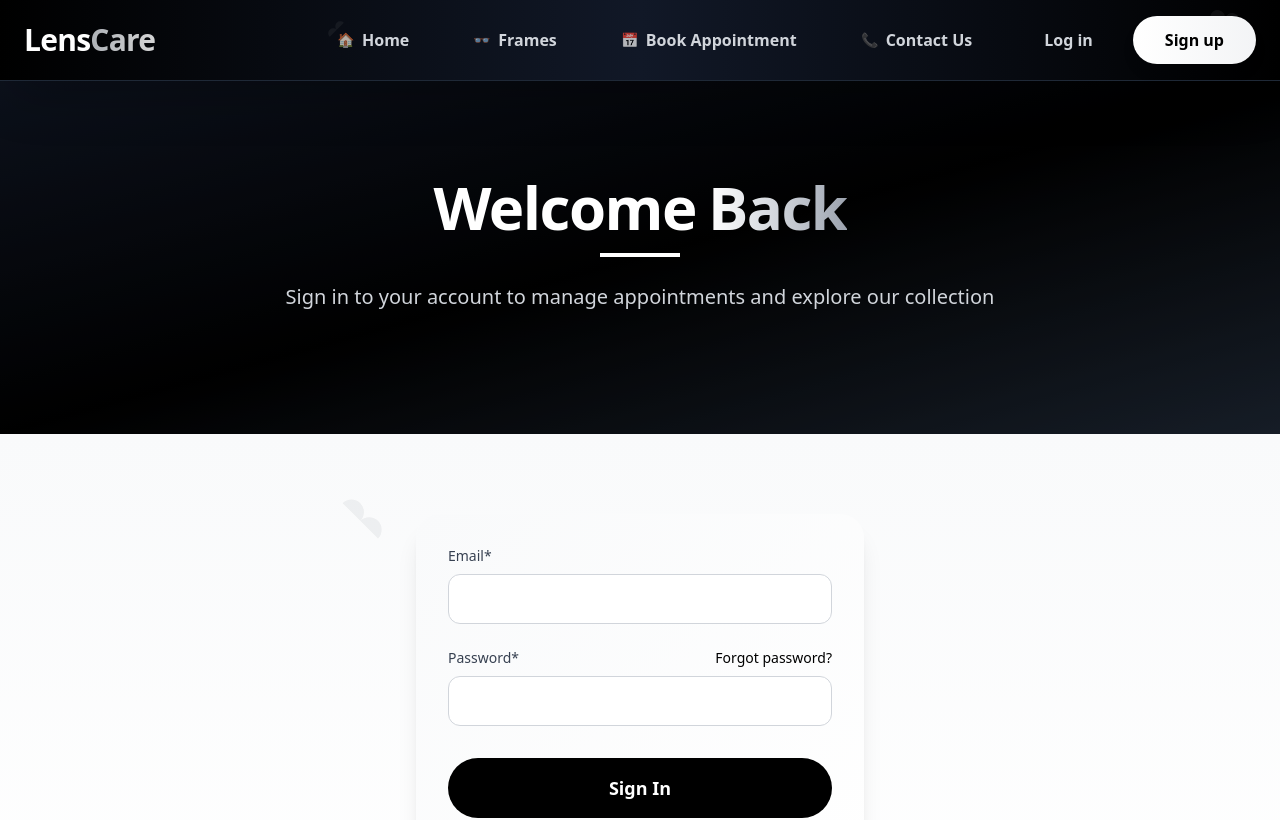
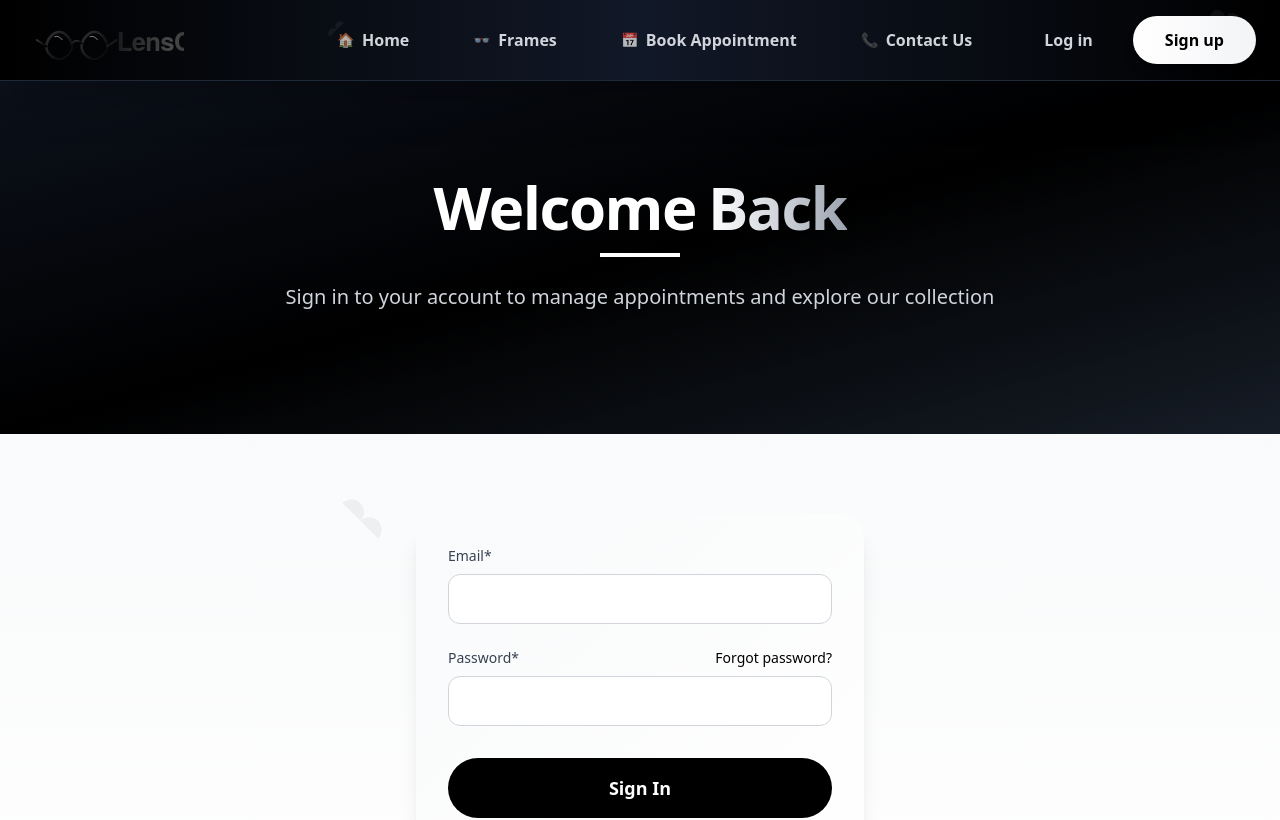
Before and after one commit to siddhant4357/LensCare, a React (Vite) app in the folder frontend/: page /login in a window 1280 px wide. Shown: the top 820 px of the page. Built offline with nearby package versions, Linux system fonts and the light colour scheme; the HTML template or start-up script is replaced by a standard one.

Commit message:
adding logo of website

```diff
--- a/frontend/index.html
+++ b/frontend/index.html
@@ -1,14 +1,17 @@
 <!DOCTYPE html>
 <html lang="en">
+
 <head>
   <meta charset="UTF-8" />
-    <link rel="icon" type="image/svg+xml" href="/vite.svg" />
+  <link rel="icon" type="image/svg+xml" href="/logo.svg" />
   <meta name="viewport" content="width=device-width, initial-scale=1.0" />
   <title>LensCare - Your Vision, Our Priority</title>
   <meta name="description" content="Professional eye care services and premium optical products at LensCare." />
 </head>
+
 <body>
   <div id="root"></div>
   <script type="module" src="/src/main.jsx"></script>
 </body>
+
 </html>
--- a/frontend/src/components/AdminSidebar.jsx
+++ b/frontend/src/components/AdminSidebar.jsx
@@ -13,7 +13,7 @@ const AdminSidebar = ({ isOpen, toggleSidebar }) => {
   const user = getCurrentUser();
 
   useEffect(() => {
-     const socketUrl = import.meta.env.VITE_SOCKET_URL || 'http://localhost:5000';
+    const socketUrl = import.meta.env.VITE_SOCKET_URL || 'http://localhost:5000';
     const socket = io(socketUrl);
 
     socket.emit('adminConnected', {
@@ -80,12 +80,9 @@ const AdminSidebar = ({ isOpen, toggleSidebar }) => {
             </button>
 
             {!collapsed && (
-              <Link to="/admin" className="flex items-center">
-                <div className="text-2xl font-black tracking-tight transform transition-all duration-300">
-                  <span className="text-black">Lens</span>
-                  <span className="text-transparent bg-clip-text bg-gradient-to-r from-black to-gray-600">Care</span>
-                  <span className="text-sm font-normal ml-1 text-gray-500">Admin</span>
-                </div>
+              <Link to="/admin" className="flex items-center space-x-2">
+                <img src="/logo.svg" alt="LensCare Admin" className="h-8 w-auto" />
+                <span className="text-sm font-medium text-gray-500 uppercase tracking-wider">Admin</span>
               </Link>
             )}
 
--- a/frontend/src/components/Chat.jsx
+++ b/frontend/src/components/Chat.jsx
@@ -173,7 +173,7 @@ const Chat = () => {
   }
 
   return (
-    <div className="fixed bottom-4 right-4 left-4 md:left-auto md:bottom-6 md:right-6 w-auto md:w-96 h-[80vh] md:h-[32rem] bg-white rounded-3xl shadow-2xl flex flex-col overflow-hidden z-50 border border-gray-100 backdrop-blur-lg">
+    <div className="fixed bottom-4 right-4 left-4 md:left-auto md:bottom-6 md:right-6 w-auto md:w-96 h-[75dvh] md:h-[32rem] bg-white rounded-3xl shadow-2xl flex flex-col overflow-hidden z-50 border border-gray-100 backdrop-blur-lg safe-area-bottom">
       {/* Header with gradient background */}
       <div className="bg-gradient-to-r from-black via-gray-900 to-black text-white p-6 relative overflow-hidden">
         {/* Background pattern */}
--- a/frontend/src/components/Header.jsx
+++ b/frontend/src/components/Header.jsx
@@ -48,8 +48,7 @@ const Header = () => {
   }
 
   return (
-    <header className={`sticky top-0 z-50 transition-all duration-500 ${
-      scrolled
+    <header className={`sticky top-0 z-50 transition-all duration-500 ${scrolled
         ? 'bg-black/95 backdrop-blur-lg shadow-2xl border-b border-gray-800/50'
         : 'bg-gradient-to-r from-black via-gray-900 to-black shadow-2xl border-b border-gray-800'
       }`}>
@@ -57,12 +56,12 @@ const Header = () => {
       <div className="absolute inset-0 pointer-events-none opacity-5 overflow-hidden">
         <div className="absolute top-2 right-10 transform rotate-12">
           <svg width="40" height="20" viewBox="0 0 40 20" fill="currentColor" className="text-white">
-            <path d="M10 10a7.5 7.5 0 0 1 15 0 7.5 7.5 0 0 1 15 0M2.5 10h5M32.5 10h5M17.5 10h5"/>
+            <path d="M10 10a7.5 7.5 0 0 1 15 0 7.5 7.5 0 0 1 15 0M2.5 10h5M32.5 10h5M17.5 10h5" />
           </svg>
         </div>
         <div className="absolute top-6 left-1/4 transform -rotate-45">
           <svg width="30" height="15" viewBox="0 0 30 15" fill="currentColor" className="text-white">
-            <path d="M7.5 7.5a5 5 0 0 1 10 0 5 5 0 0 1 10 0M2.5 7.5h5M22.5 7.5h5M12.5 7.5h5"/>
+            <path d="M7.5 7.5a5 5 0 0 1 10 0 5 5 0 0 1 10 0M2.5 7.5h5M22.5 7.5h5M12.5 7.5h5" />
           </svg>
         </div>
       </div>
@@ -71,13 +70,8 @@ const Header = () => {
         <div className="flex justify-between items-center h-20">
           {/* Logo */}
           <Link to="/" className="relative group">
-            <div className="text-3xl font-black tracking-tight transform transition-all duration-300 group-hover:scale-110">
-              <span className="text-white group-hover:text-transparent group-hover:bg-clip-text group-hover:bg-gradient-to-r group-hover:from-white group-hover:to-gray-300 transition-all duration-300">
-                Lens
-              </span>
-              <span className="text-transparent bg-clip-text bg-gradient-to-r from-gray-300 to-white animate-pulse">
-                Care
-              </span>
+            <div className="flex items-center space-x-2">
+              <img src="/logo.svg" alt="LensCare Logo" className="h-10 md:h-12 w-auto transform transition-transform duration-300 group-hover:scale-105" />
             </div>
             <div className="absolute -bottom-1 left-0 w-0 h-0.5 bg-gradient-to-r from-white to-gray-300 group-hover:w-full transition-all duration-500"></div>
           </Link>
@@ -106,16 +100,14 @@ const Header = () => {
                 <Link
                   key={item.path}
                   to={item.path}
-                  className={`relative px-4 py-2 font-semibold transition-all duration-300 hover:text-white group rounded-lg hover:bg-white/10 ${
-                    location.pathname === item.path ? 'text-white bg-white/10' : 'text-gray-300'
+                  className={`relative px-4 py-2 font-semibold transition-all duration-300 hover:text-white group rounded-lg hover:bg-white/10 ${location.pathname === item.path ? 'text-white bg-white/10' : 'text-gray-300'
                     }`}
                 >
                   <span className="flex items-center space-x-2">
                     <span className="text-sm opacity-70 group-hover:opacity-100 transition-opacity duration-300">{item.icon}</span>
                     <span>{item.label}</span>
                   </span>
-                  <div className={`absolute -bottom-1 left-1/2 transform -translate-x-1/2 w-0 h-0.5 bg-gradient-to-r from-white to-gray-300 group-hover:w-full transition-all duration-500 ${
-                    location.pathname === item.path ? 'w-full' : ''
+                  <div className={`absolute -bottom-1 left-1/2 transform -translate-x-1/2 w-0 h-0.5 bg-gradient-to-r from-white to-gray-300 group-hover:w-full transition-all duration-500 ${location.pathname === item.path ? 'w-full' : ''
                     }`}></div>
                 </Link>
               ))}
@@ -180,16 +172,20 @@ const Header = () => {
                     </div>
 
                     {[
-                      { to: '/profile', label: 'My Profile', icon: (
+                      {
+                        to: '/profile', label: 'My Profile', icon: (
                           <svg className="w-4 h-4" fill="none" stroke="currentColor" viewBox="0 0 24 24">
                             <path strokeLinecap="round" strokeLinejoin="round" strokeWidth="2" d="M16 7a4 4 0 11-8 0 4 4 0 018 0zM12 14a7 7 0 00-7 7h14a7 7 0 00-7-7z" />
                           </svg>
-                      )},
-                      { to: '/favorites', label: 'My Favorites', icon: (
+                        )
+                      },
+                      {
+                        to: '/favorites', label: 'My Favorites', icon: (
                           <svg className="w-4 h-4" fill="none" stroke="currentColor" viewBox="0 0 24 24">
                             <path strokeLinecap="round" strokeLinejoin="round" strokeWidth="2" d="M4.318 6.318a4.5 4.5 0 000 6.364L12 20.364l7.682-7.682a4.5 4.5 0 00-6.364-6.364L12 7.636l-1.318-1.318a4.5 4.5 0 00-6.364 0z" />
                           </svg>
-                      )}
+                        )
+                      }
                     ].map((item) => (
                       <Link
                         key={item.to}
@@ -252,8 +248,7 @@ const Header = () => {
                 <Link
                   key={item.path}
                   to={item.path}
-                  className={`flex items-center space-x-3 px-6 py-4 text-gray-300 hover:text-white hover:bg-white/10 transition-all duration-300 rounded-xl mx-4 transform hover:translate-x-2 ${
-                    location.pathname === item.path ? 'text-white bg-white/10 translate-x-2' : ''
+                  className={`flex items-center space-x-3 px-6 py-4 text-gray-300 hover:text-white hover:bg-white/10 transition-all duration-300 rounded-xl mx-4 transform hover:translate-x-2 ${location.pathname === item.path ? 'text-white bg-white/10 translate-x-2' : ''
                     }`}
                 >
                   <span className="text-lg">{item.icon}</span>
```
Also changed, not shown: frontend/src/Pages/Admin/AdminChatPage.jsx (+32 -22 lines), frontend/public/logo.svg (added), 1 other file (tests, documents, lock files or other folders). Lines whose indentation alone changed are shown as unchanged.
